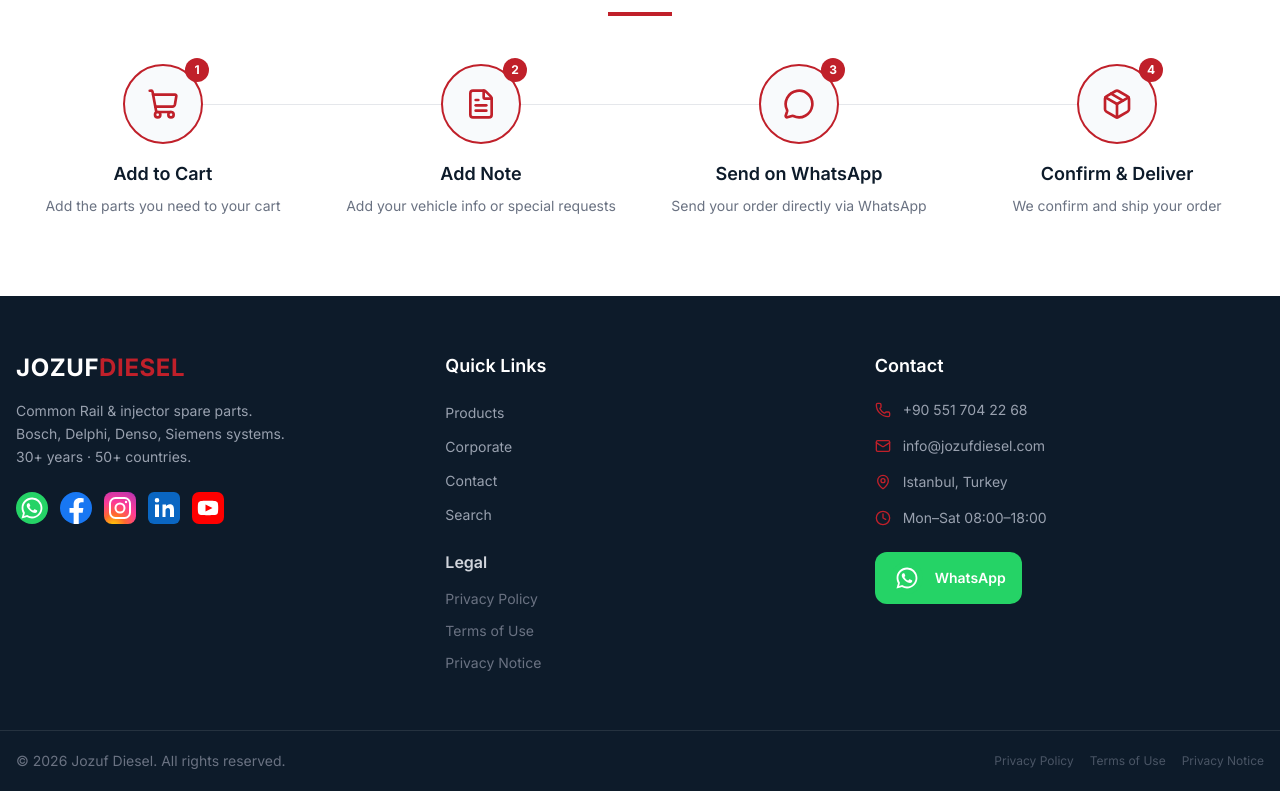
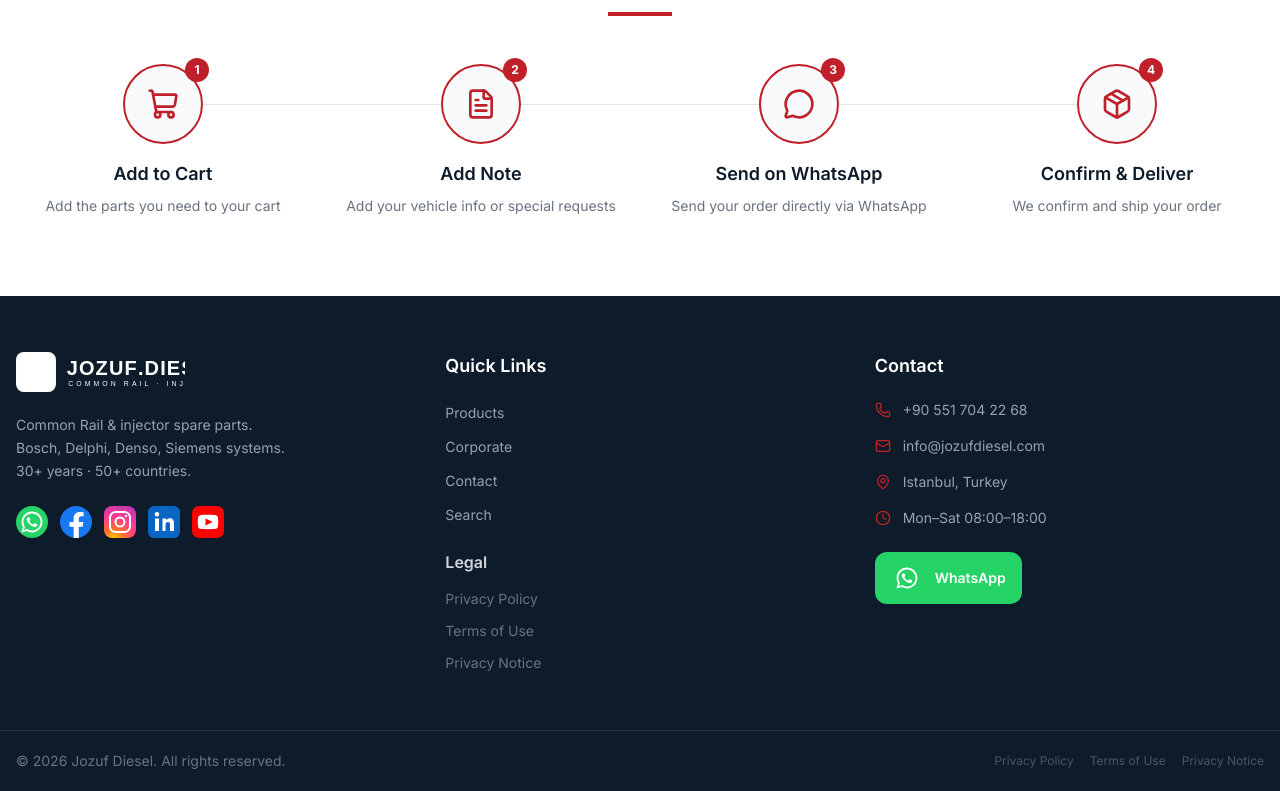
Before and after one commit to cerkeshasan/jozuf-diesel, a Next.js app: page /en in a window 1280 px wide. Shown: the part 1750-2541 px from the top of the page. Built offline with nearby package versions, Linux system fonts and the light colour scheme; no server answers; the database is empty.

Commit message:
Add favicon, fix footer logo SVG fallback

```diff
--- a/app/layout.tsx
+++ b/app/layout.tsx
@@ -16,17 +16,24 @@
 
 export default async function RootLayout({ children }: { children: React.ReactNode }) {
   let gaId = "";
+  let faviconUrl = "/favicon.svg";
   try {
     const supabase = createServiceClient();
-    const { data } = await supabase.from("settings").select("value").eq("key", "google_analytics").single();
-    gaId = data?.value?.trim() || "";
+    const { data } = await supabase.from("settings").select("key, value").in("key", ["google_analytics", "favicon_url"]);
+    if (Array.isArray(data)) {
+      for (const row of data) {
+        if (row.key === "google_analytics") gaId = row.value?.trim() || "";
+        if (row.key === "favicon_url" && row.value?.trim()) faviconUrl = row.value.trim();
+      }
+    }
   } catch {
-    // no-op: GA is optional
+    // no-op: settings are optional
   }
 
   return (
     <html lang="en">
       <head>
+        <link rel="icon" href={faviconUrl} />
         <link rel="preconnect" href="https://fonts.googleapis.com" />
         <link rel="preconnect" href="https://fonts.gstatic.com" crossOrigin="anonymous" />
         <link
--- a/components/layout/Footer.tsx
+++ b/components/layout/Footer.tsx
@@ -139,13 +139,13 @@
           {/* ── Sol: Logo + Sosyal Medya ── */}
           <motion.div variants={colVariants} custom={0}>
             <Link href={`/${lang}`} className="inline-block mb-4">
-              {settings["logo_url"] ? (
-                <Image src={settings["logo_url"]} alt="Jozuf Diesel" width={200} height={50} className="h-10 w-auto object-contain brightness-0 invert" />
-              ) : (
-                <span className="font-oswald text-2xl font-bold tracking-wide">
-                  JOZUF<span className="text-[#C0202A]">DIESEL</span>
-                </span>
-              )}
+              <Image
+                src={settings["logo_url"] || "/logo.svg"}
+                alt="Jozuf Diesel"
+                width={200}
+                height={50}
+                className="h-10 w-auto object-contain brightness-0 invert"
+              />
             </Link>
             <p className="text-gray-400 text-sm leading-relaxed mb-6">
               Common Rail & injector spare parts.<br />
```
Also changed, not shown: public/favicon.svg (added).
